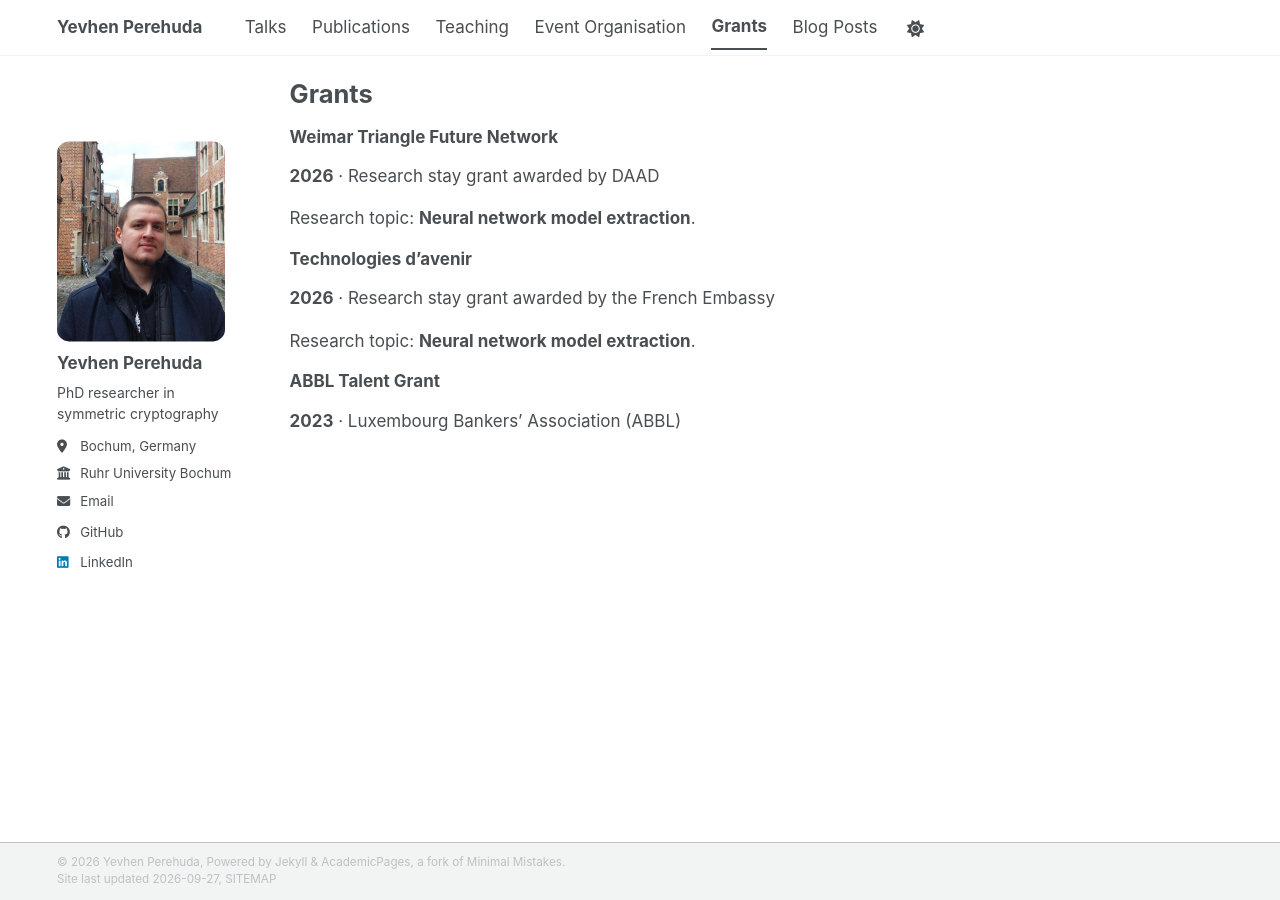
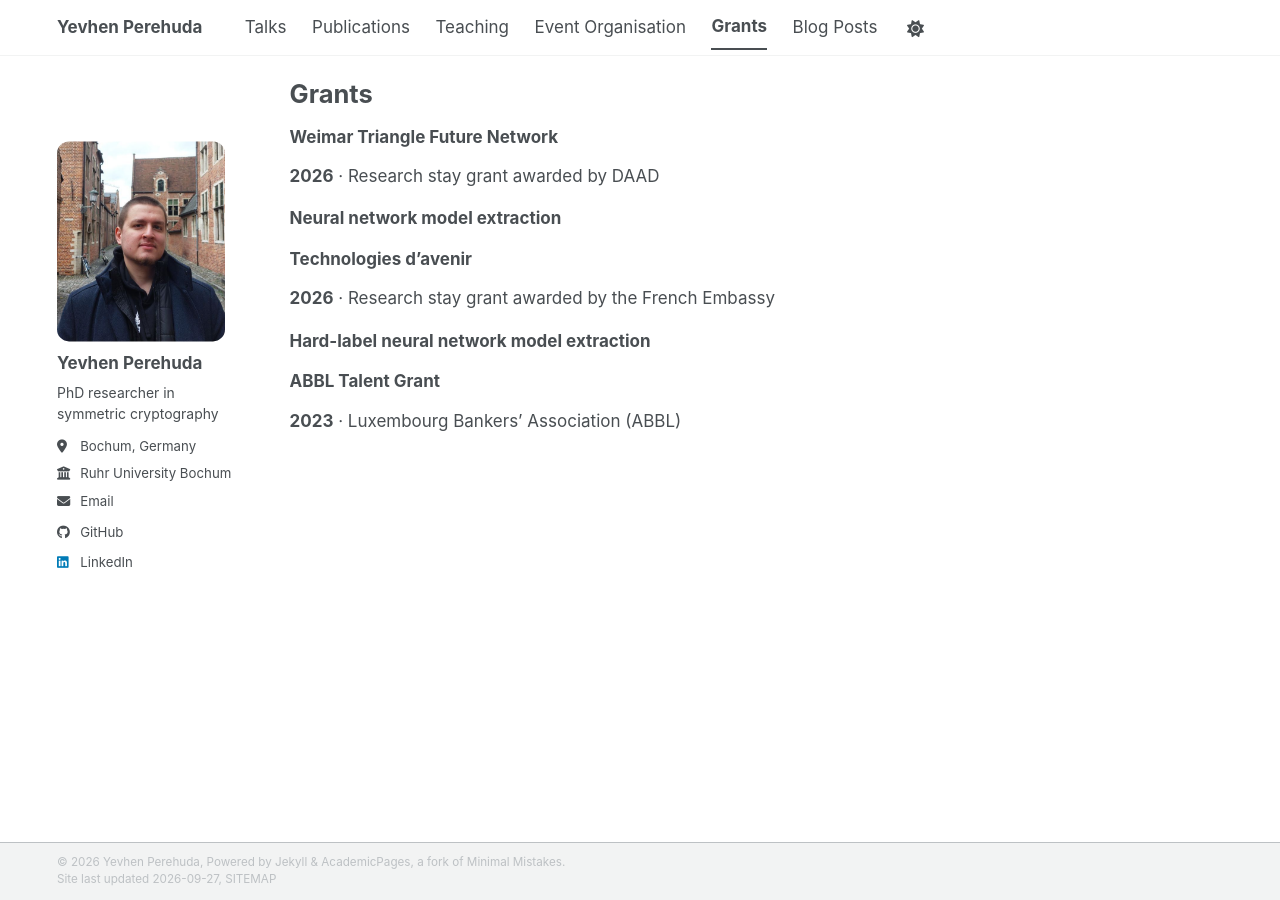
Before and after one commit to Eugen17/eugen17, a Jekyll site: the page built from _pages/grants.md, in a window 1280 px wide. Built offline with Jekyll 4.4.1, drawn with Linux system fonts in a browser that asks for light colours; a style sheet for code colours, icons or effects is not loaded.

Commit message:
Simplify grant topic labels and specify hard-label model extraction

```diff
--- a/_pages/grants.md
+++ b/_pages/grants.md
@@ -9,13 +9,13 @@ author_profile: true
 
 **2026** · Research stay grant awarded by DAAD
 
-Research topic: **Neural network model extraction**.
+**Neural network model extraction**
 
 ### Technologies d’avenir
 
 **2026** · Research stay grant awarded by the French Embassy
 
-Research topic: **Neural network model extraction**.
+**Hard-label neural network model extraction**
 
 ### ABBL Talent Grant
 
```
